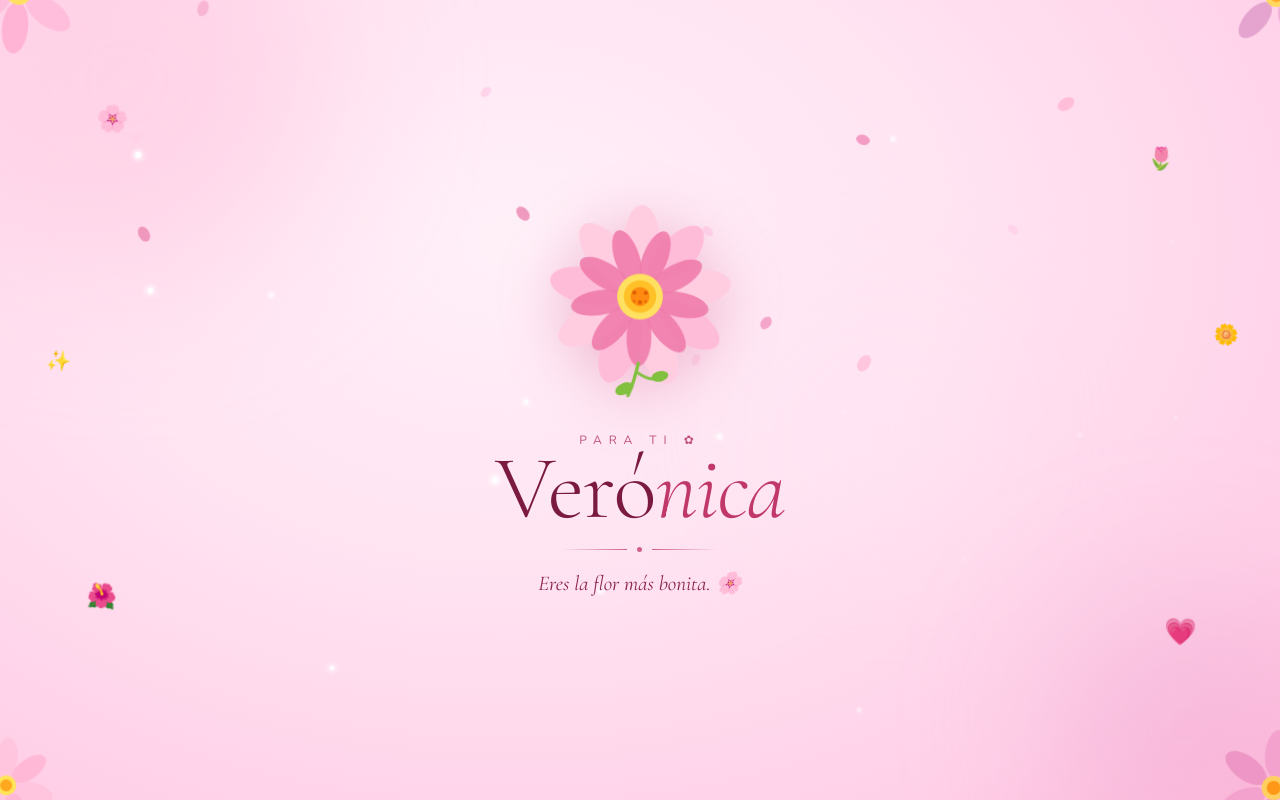
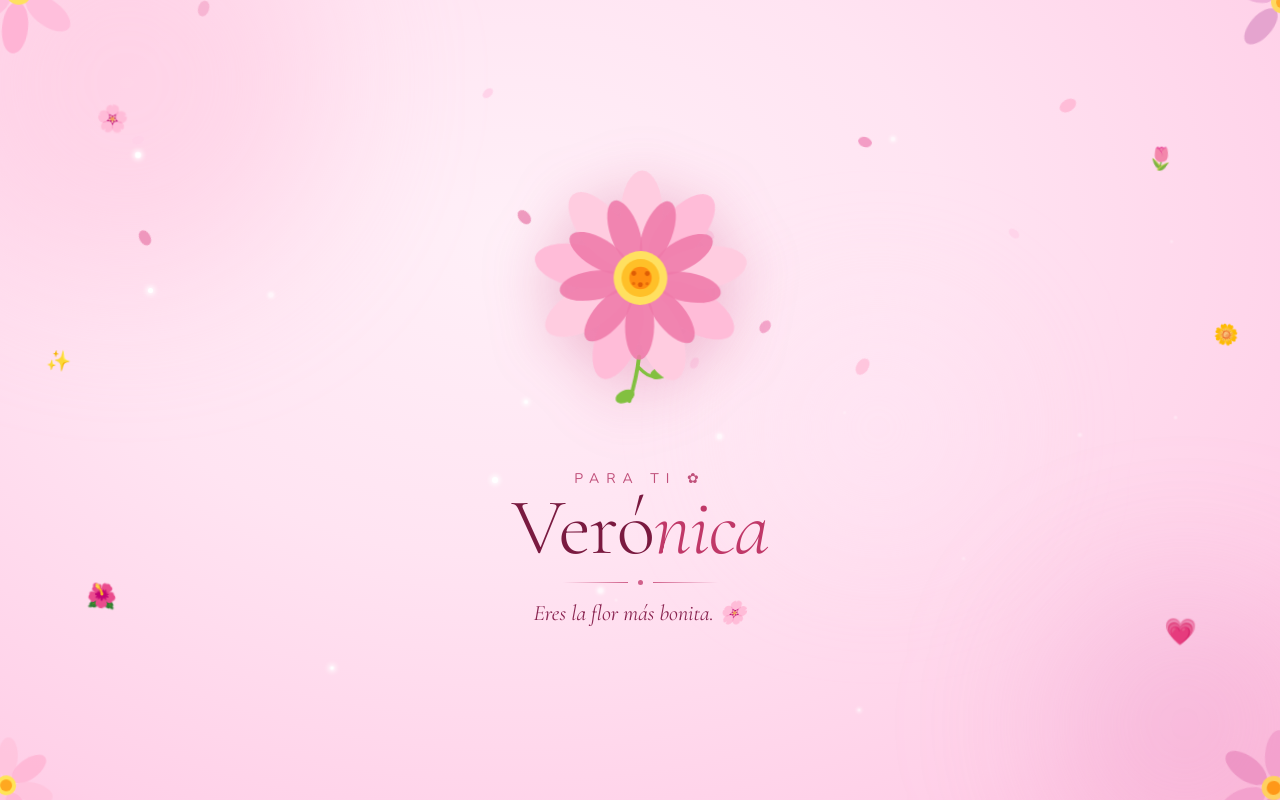
Before and after one commit to Y3fri/vero, a plain HTML site: page veronica_tierna.html in a window 1280 px wide. Drawn offline with nearby package versions, Linux system fonts and the light colour scheme.

Commit message:
arreglo 1

```diff
--- a/veronica_tierna.html
+++ b/veronica_tierna.html
@@ -1,10 +1,16 @@
+<!DOCTYPE html>
+<html lang="es">
+<head>
+  <meta charset="UTF-8" />
+  <meta name="viewport" content="width=device-width, initial-scale=1.0" />
+  <title>Para Verónica 🌸</title>
   <style>
     @import url('https://fonts.googleapis.com/css2?family=Cormorant+Garamond:ital,wght@0,300;1,300;1,400&family=Nunito:wght@200;300;400&display=swap');
 
     *{margin:0;padding:0;box-sizing:border-box;}
 
     .scene{
-  width:100%;height:100vh;min-height:500px;
+      width:100%;height:100vh;min-height:600px;
       background: radial-gradient(ellipse at 40% 30%, #fff0f8 0%, #ffe4f2 40%, #ffd0e8 80%, #ffbedd 100%);
       position:relative;overflow:hidden;
       display:flex;align-items:center;justify-content:center;
@@ -17,7 +23,7 @@
     @keyframes blobMove{from{transform:translate(0,0)scale(1);}to{transform:translate(20px,15px)scale(1.07);}}
 
     /* Pétalos cayendo */
-.petal{position:absolute;top:-30px;pointer-events:none;animation:fallP linear infinite;opacity:0;}
+    .petal{position:absolute;top:-30px;pointer-events:none;animation:fallP linear infinite;opacity:0;z-index:1;}
     @keyframes fallP{
       0%{opacity:0;transform:translateY(0) rotate(0deg);}
       8%{opacity:1;}
@@ -26,7 +32,7 @@
     }
 
     /* Flores esquinas */
-.cf{position:absolute;animation:cfFloat 5s ease-in-out infinite alternate;pointer-events:none;}
+    .cf{position:absolute;animation:cfFloat 5s ease-in-out infinite alternate;pointer-events:none;z-index:0;}
     .cf1{top:-15px;left:-15px;animation-delay:0s;}
     .cf2{top:-15px;right:-15px;animation-delay:1.2s;}
     .cf3{bottom:-15px;left:-15px;animation-delay:2.4s;}
@@ -37,49 +43,71 @@
     }
 
     /* Iconos flotantes */
-.floatie{position:absolute;pointer-events:none;animation:floatDrift ease-in-out infinite alternate;}
+    .floatie{position:absolute;pointer-events:none;animation:floatDrift ease-in-out infinite alternate;z-index:0;}
     @keyframes floatDrift{
       from{transform:translate(0,0)rotate(-8deg);}
       to{transform:translate(10px,-14px)rotate(8deg);}
     }
 
     /* Centro */
-.center{position:relative;z-index:10;display:flex;flex-direction:column;align-items:center;text-align:center;gap:0;}
+    .center{
+      position:relative;z-index:10;
+      display:flex;flex-direction:column;
+      align-items:center;text-align:center;
+      gap:0;
+      padding:40px 20px;
+    }
+
+    /* 👇 CONTENEDOR DE LA FLOR (para que no se corte) */
+    .flower-wrapper{
+      width:clamp(180px,28vw,250px);
+      height:clamp(200px,32vw,280px);
+      display:flex;
+      align-items:center;
+      justify-content:center;
+      margin-bottom:10px;
+    }
 
     .main-flower{
-  width:clamp(150px,25vw,210px);
-  height:clamp(150px,25vw,210px);
+      width:100%;
+      height:100%;
       animation:flowerFloat 4s ease-in-out infinite;
       filter:drop-shadow(0 8px 28px rgba(200,60,120,0.28));
     }
+
     @keyframes flowerFloat{
       0%,100%{transform:translateY(0)rotate(0deg);}
-  50%{transform:translateY(-13px)rotate(3deg);}
+      50%{transform:translateY(-10px)rotate(2deg);}
     }
 
     .label{
       font-family:'Nunito',sans-serif;
-  font-weight:300;font-size:clamp(9px,1.8vw,12px);
+      font-weight:300;font-size:clamp(10px,2vw,14px);
       letter-spacing:7px;color:#c0507a;text-transform:uppercase;
-  margin-top:clamp(14px,2.5vw,22px);
+      margin-top:8px;
       animation:fadeUp 1s ease forwards;opacity:0;animation-delay:0.4s;
     }
+
     .name{
       font-family:'Cormorant Garamond',serif;
-  font-weight:300;font-size:clamp(54px,11vw,90px);
-  color:#7a1a40;line-height:0.92;letter-spacing:-1px;
+      font-weight:300;font-size:clamp(48px,10vw,80px);
+      color:#7a1a40;line-height:1;letter-spacing:-1px;
       animation:fadeUp 1s ease forwards;opacity:0;animation-delay:0.7s;
     }
     .name em{font-style:italic;color:#c03868;}
 
-.div-row{display:flex;align-items:center;gap:10px;margin:clamp(10px,2vw,16px) 0;animation:fadeUp 1s ease forwards;opacity:0;animation-delay:1s;}
+    .div-row{
+      display:flex;align-items:center;gap:10px;
+      margin:12px 0;
+      animation:fadeUp 1s ease forwards;opacity:0;animation-delay:1s;
+    }
     .dl{width:clamp(35px,7vw,65px);height:1px;background:linear-gradient(to right,transparent,#d0608a);}
     .dl.r{background:linear-gradient(to left,transparent,#d0608a);}
     .dd{width:5px;height:5px;border-radius:50%;background:#d0608a;}
 
     .msg{
       font-family:'Cormorant Garamond',serif;
-  font-style:italic;font-size:clamp(15px,2.8vw,21px);
+      font-style:italic;font-size:clamp(16px,3vw,22px);
       color:#8a2450;line-height:1.5;
       animation:fadeUp 1s ease forwards;opacity:0;animation-delay:1.3s;
     }
@@ -90,9 +118,11 @@
     }
 
     /* Sparkles */
-.sp{position:absolute;border-radius:50%;background:#fff;pointer-events:none;animation:spAnim ease-in-out infinite;}
+    .sp{position:absolute;border-radius:50%;background:#fff;pointer-events:none;z-index:2;animation:spAnim ease-in-out infinite;}
     @keyframes spAnim{0%,100%{opacity:0;transform:scale(0);}50%{opacity:1;transform:scale(1);}}
   </style>
+</head>
+<body>
 
 <div class="scene">
   <div class="bg-blob b1"></div>
@@ -112,7 +142,8 @@
       <circle cx="0" cy="0" r="7" fill="#ffb820"/>
     </g>
   </svg>
-  <svg class="cf cf2" width="130" height="130" viewBox="0 0 130 130" style="transform-origin:top right">
+
+  <svg class="cf cf2" width="130" height="130" viewBox="0 0 130 130">
     <g transform="translate(108,22)">
       <ellipse cx="0" cy="-32" rx="11" ry="22" fill="#e8a0d0" opacity="0.7" transform="rotate(0)"/>
       <ellipse cx="0" cy="-32" rx="11" ry="22" fill="#da90c4" opacity="0.7" transform="rotate(72)"/>
@@ -123,6 +154,7 @@
       <circle cx="0" cy="0" r="6" fill="#ffaa28"/>
     </g>
   </svg>
+
   <svg class="cf cf3" width="120" height="120" viewBox="0 0 120 120">
     <g transform="translate(20,98)">
       <ellipse cx="0" cy="-28" rx="10" ry="20" fill="#ffc0da" opacity="0.7" transform="rotate(0)"/>
@@ -136,6 +168,7 @@
       <circle cx="0" cy="0" r="6" fill="#ffa820"/>
     </g>
   </svg>
+
   <svg class="cf cf4" width="140" height="140" viewBox="0 0 140 140">
     <g transform="translate(118,118)">
       <ellipse cx="0" cy="-34" rx="12" ry="24" fill="#f098c8" opacity="0.7" transform="rotate(0)"/>
@@ -159,9 +192,17 @@
 
   <!-- CENTRO -->
   <div class="center">
-    <svg class="main-flower" viewBox="0 0 220 220" xmlns="http://www.w3.org/2000/svg">
+    <!-- 👇 FLOR EN CONTENEDOR APARTE -->
+    <div class="flower-wrapper">
+      <svg class="main-flower" viewBox="0 0 220 250" xmlns="http://www.w3.org/2000/svg">
+        <!-- tallo (atrás) -->
+        <path d="M110 170 Q108 190 102 210" stroke="#82c040" stroke-width="3.5" fill="none" stroke-linecap="round"/>
+        <ellipse cx="98" cy="206" rx="9" ry="5.5" fill="#82c040" transform="rotate(-25,98,206)"/>
+        <path d="M110 180 Q120 190 126 187" stroke="#82c040" stroke-width="3" fill="none" stroke-linecap="round"/>
+        <ellipse cx="128" cy="185" rx="8" ry="5" fill="#82c040" transform="rotate(-15,128,185)"/>
+
         <!-- pétalos outer -->
-      <g transform="translate(110,108)">
+        <g transform="translate(110,100)">
           <ellipse cx="0" cy="-56" rx="19" ry="40" fill="#ffcce0" transform="rotate(0)"/>
           <ellipse cx="0" cy="-56" rx="19" ry="40" fill="#ffbcd8" transform="rotate(40)"/>
           <ellipse cx="0" cy="-56" rx="19" ry="40" fill="#ffcce0" transform="rotate(80)"/>
@@ -172,8 +213,9 @@
           <ellipse cx="0" cy="-56" rx="19" ry="40" fill="#ffbcd8" transform="rotate(280)"/>
           <ellipse cx="0" cy="-56" rx="19" ry="40" fill="#ffcce0" transform="rotate(320)"/>
         </g>
+
         <!-- pétalos inner -->
-      <g transform="translate(110,108)">
+        <g transform="translate(110,100)">
           <ellipse cx="0" cy="-43" rx="13" ry="30" fill="#f07aaa" transform="rotate(20)" opacity="0.88"/>
           <ellipse cx="0" cy="-43" rx="13" ry="30" fill="#f07aaa" transform="rotate(60)" opacity="0.88"/>
           <ellipse cx="0" cy="-43" rx="13" ry="30" fill="#f07aaa" transform="rotate(100)" opacity="0.88"/>
@@ -184,21 +226,18 @@
           <ellipse cx="0" cy="-43" rx="13" ry="30" fill="#f07aaa" transform="rotate(300)" opacity="0.88"/>
           <ellipse cx="0" cy="-43" rx="13" ry="30" fill="#f07aaa" transform="rotate(340)" opacity="0.88"/>
         </g>
-      <!-- tallo -->
-      <path d="M110 178 Q106 198 100 212" stroke="#82c040" stroke-width="3.5" fill="none" stroke-linecap="round"/>
-      <ellipse cx="96" cy="205" rx="10" ry="6" fill="#82c040" transform="rotate(-25,96,205)"/>
-      <path d="M110 188 Q122 196 130 193" stroke="#82c040" stroke-width="3" fill="none" stroke-linecap="round"/>
-      <ellipse cx="133" cy="191" rx="9" ry="5.5" fill="#82c040" transform="rotate(-15,133,191)"/>
+
         <!-- centro -->
-      <circle cx="110" cy="108" r="24" fill="#ffe060"/>
-      <circle cx="110" cy="108" r="17" fill="#ffc028"/>
-      <circle cx="110" cy="108" r="10" fill="#ff8c10"/>
-      <circle cx="104" cy="104" r="2.2" fill="#cc4400" opacity="0.65"/>
-      <circle cx="116" cy="104" r="2.2" fill="#cc4400" opacity="0.65"/>
-      <circle cx="110" cy="114" r="2.2" fill="#cc4400" opacity="0.65"/>
-      <circle cx="104" cy="113" r="1.5" fill="#cc4400" opacity="0.45"/>
-      <circle cx="116" cy="113" r="1.5" fill="#cc4400" opacity="0.45"/>
+        <circle cx="110" cy="100" r="24" fill="#ffe060"/>
+        <circle cx="110" cy="100" r="17" fill="#ffc028"/>
+        <circle cx="110" cy="100" r="10" fill="#ff8c10"/>
+        <circle cx="104" cy="96" r="2.2" fill="#cc4400" opacity="0.65"/>
+        <circle cx="116" cy="96" r="2.2" fill="#cc4400" opacity="0.65"/>
+        <circle cx="110" cy="106" r="2.2" fill="#cc4400" opacity="0.65"/>
+        <circle cx="104" cy="105" r="1.5" fill="#cc4400" opacity="0.45"/>
+        <circle cx="116" cy="105" r="1.5" fill="#cc4400" opacity="0.45"/>
       </svg>
+    </div>
 
     <p class="label">para ti ✿</p>
     <h1 class="name">Veró<em>nica</em></h1>
@@ -254,3 +293,6 @@ function spawnSpark(){
 for(let i=0;i<18;i++) setTimeout(spawnSpark,i*250);
 setInterval(spawnSpark,500);
 </script>
+
+</body>
+</html>
```
Lines whose indentation alone changed are shown as unchanged.
